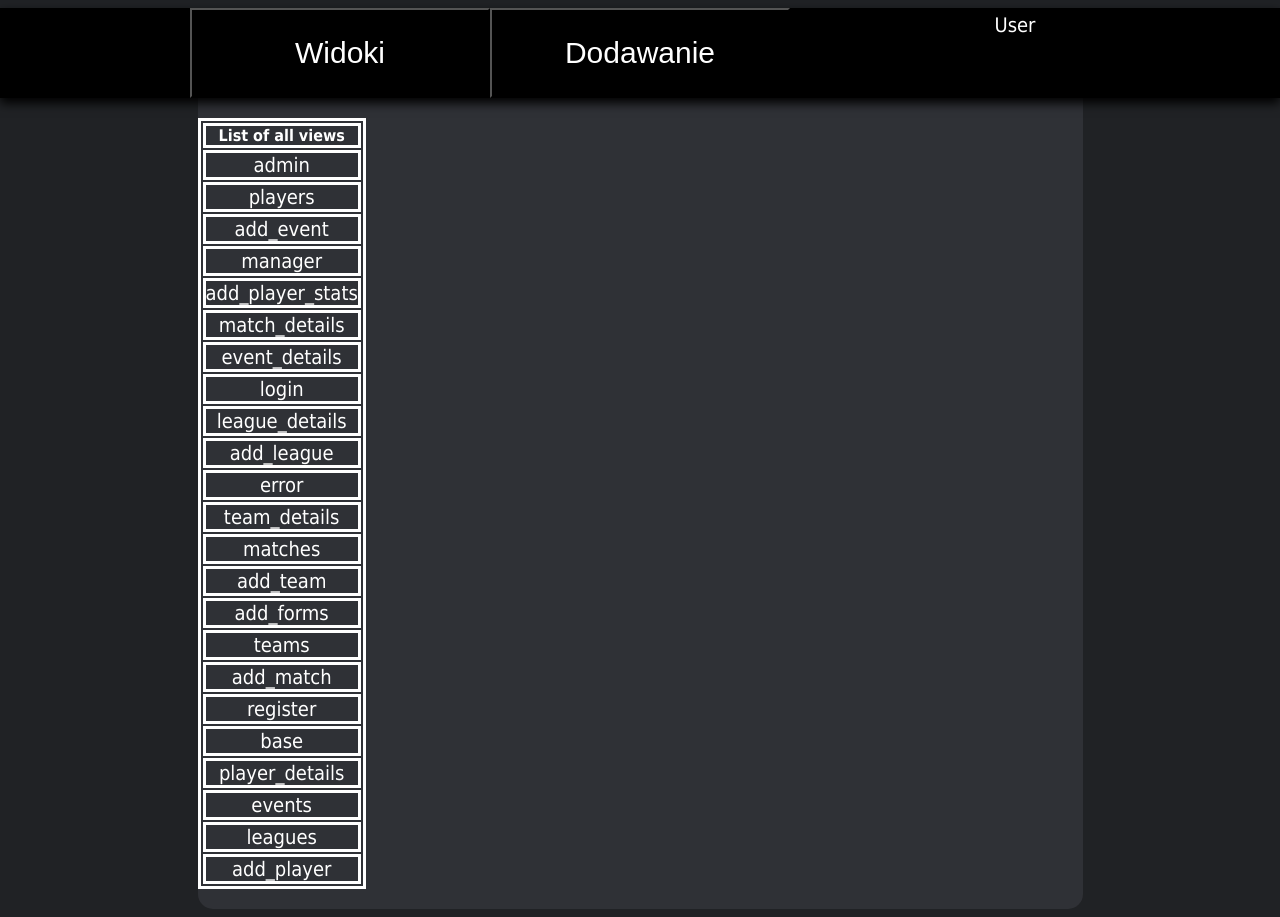
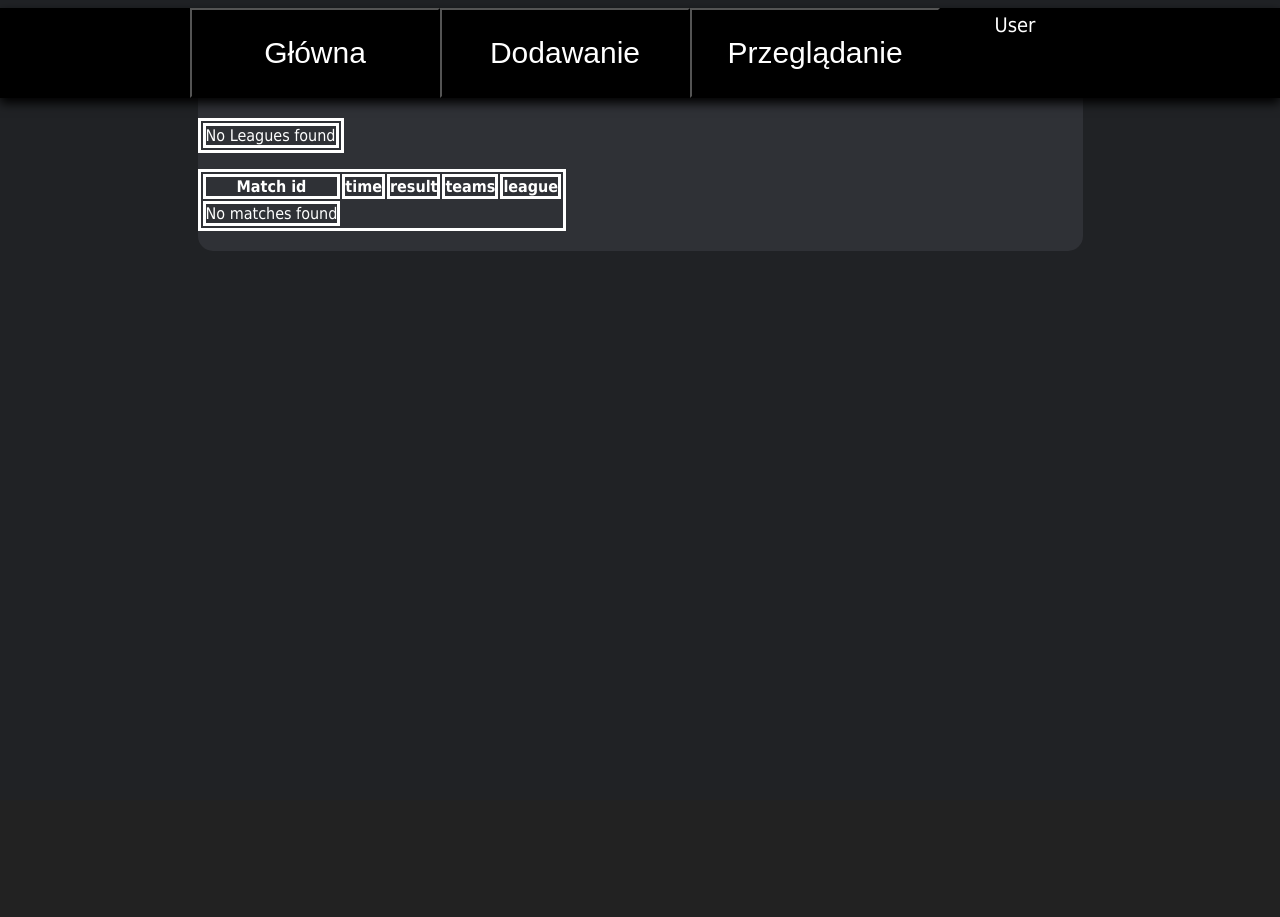
Before and after one commit to dzikus13/league, a Django app: page / in a window 1280 px wide. After the commit the page ends 251 px from the top, so only its background shows below. Run offline with Django 4.2, Linux system fonts and the light colour scheme.

Commit message:
Added 'home' page, changed CSS to corectly render menu with additonal 3rd button.

```diff
--- a/league/manager/static/css/style.css
+++ b/league/manager/static/css/style.css
@@ -76,7 +76,7 @@ table, tr, th, td
 .button_form_submit
 {
     text-align:center;
-    WIDTH:75px;
+    width:75px;
     cursor:pointer;
     margin-right:10px;
     float:right;
@@ -86,7 +86,7 @@ table, tr, th, td
 .button_form_clear
 {
     text-align:center;
-    WIDTH:75px;
+    width:75px;
     cursor:pointer;
     margin-right:10px;
     float:right;
@@ -97,7 +97,7 @@ table, tr, th, td
 {
     text-align:center;
     background-color:black;
-    width:300px;
+    width: 250px;
     height:90px;
     cursor:pointer;
     color:white;
@@ -106,12 +106,14 @@ table, tr, th, td
 	display:table-cell;
 	float:left;
 }
+
 .button_back{
 	text-align:center;
     WIDTH:75px;
     cursor:pointer;
     border-radius:5px;
 }
+
 .button_back:hover
 {
     background-color:lightgreen;
@@ -185,6 +187,7 @@ table, tr, th, td
 	padding-left:20px;
 	padding-right:20px;
 }
+
 .form_box_login
 {
 	overflow:auto;
--- a/league/manager/templates/manager/base.html
+++ b/league/manager/templates/manager/base.html
@@ -10,10 +10,13 @@
     <div id="header">
         <div id="menu">
             <form action="/" class="button_header_menu">
-                <input class="button_header_menu" type="submit" value="Widoki"/>
+                <input class="button_header_menu" type="submit" value="Główna"/>
             </form>
             <form action="add_forms" class="button_header_menu">
                 <input class="button_header_menu" type="submit" value="Dodawanie" />
+            </form>
+            <form action="manager" class="button_header_menu">
+                <input class="button_header_menu" type="submit" value="Przeglądanie" />
             </form>
             <div id="user_login_menu">
 			    <ol>
--- /dev/null
+++ b/league/manager/templates/manager/main.html
@@ -0,0 +1,35 @@
+{%extends "manager/base.html"%} {%block content%}
+<table>
+   {%for league in leagues%}
+    <tr><td><a href="{%url "league_details" league.id%}">{{league.name}}</td> <td>{{league.ended}}</td></tr>
+    {%empty%}
+    <tr><td>No Leagues found</td></tr>
+    {%endfor%}
+</table>
+
+<p></p>
+
+<table>
+    <tr>
+        <th>Match id</th>
+        <th>time</th>
+        <th>result</th>
+        <th>teams</th>
+        <th>league</th>
+    </tr>
+    {%for match in matches%}
+    <tr>
+        <td><a class="a_table" href="{%url "match_details" match.id%}">{{match.id}}</a></td>
+        <td>{{match.time}}</td>
+        <td>{{match.result}}</td>
+        <td>{{match.teams}}</td>
+        <td>{{match.league}}</td>
+    </tr>
+    </a>
+    {%empty%}
+    <tr>
+        <td>No matches found</td>
+    </tr>
+    {%endfor%}
+</table>
+{%endblock%}
--- a/league/manager/urls.py
+++ b/league/manager/urls.py
@@ -1,7 +1,7 @@
 from django.contrib import admin
 from django.urls import path, re_path
 
-from .views import base, error, manager, add_forms
+from .views import base, main, error, manager, add_forms
 from .views import leagues, league_details, add_league
 from .views import teams, team_details, add_team
 from .views import matches, match_details, add_match
@@ -11,7 +11,8 @@ from .views import login, register
 
 
 urlpatterns = [
-    path("", manager),
+    path("", main),
+    path("manager", manager),
     path("base", base),
     path("error", error),
     path("manager", manager),
--- a/league/manager/views.py
+++ b/league/manager/views.py
@@ -72,6 +72,10 @@ def login(request):
 
 def register(request):
     return render(request, "manager/register.html")
+
+
+def main(request):
+    return render(request, "manager/main.html")
 
 
 def leagues(request):
```
